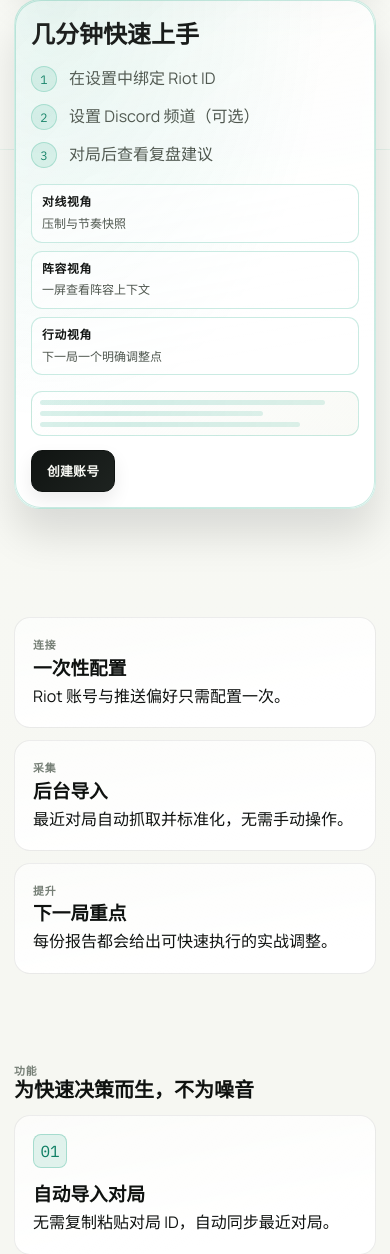
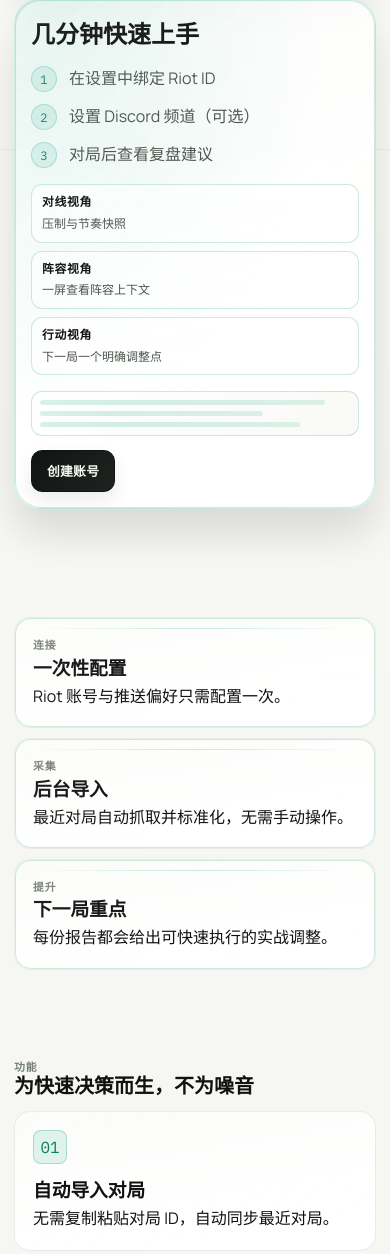
Before and after one commit to yd1008/lol-analyzer, a Flask app: page / in a window 390 px wide. Shown: the part 751-2005 px from the top of the page. Run offline with Flask 3, Linux system fonts and the light colour scheme.

Commit message:
feat: polish landing workflow nodes with futuristic surfaces

```diff
--- a/app/static/css/style.css
+++ b/app/static/css/style.css
@@ -2384,6 +2384,38 @@ h4,
     color: var(--text-secondary);
 }
 
+.workflow-track-future {
+    gap: 14px;
+}
+
+.workflow-node-future {
+    position: relative;
+    overflow: hidden;
+    backdrop-filter: blur(4px) saturate(108%);
+}
+
+.workflow-node-future::before {
+    content: "";
+    position: absolute;
+    inset: 0;
+    border-radius: inherit;
+    border: 1px solid var(--accent-border-subtle);
+    background: linear-gradient(145deg, rgba(255, 255, 255, 0.08) 0%, transparent 52%);
+    pointer-events: none;
+}
+
+.workflow-node-future::after {
+    content: "";
+    position: absolute;
+    left: 16px;
+    right: 16px;
+    top: 10px;
+    height: 1px;
+    background: linear-gradient(90deg, transparent 0%, var(--accent-border-strong) 50%, transparent 100%);
+    opacity: 0.68;
+    pointer-events: none;
+}
+
 .workflow-node,
 .feature-card,
 .step,
@@ -2680,6 +2712,7 @@ h4,
         white-space: normal;
         line-height: 1.35;
     }
+    .workflow-track-future { gap: 10px; }
     .features-grid, .steps, .metrics, .stats-grid, .match-stats-grid, .share-grid { grid-template-columns: 1fr; }
     .flash-messages { right: 12px; }
     .theme-toggle { width: 100%; justify-content: center; }
--- a/app/templates/main/landing.html
+++ b/app/templates/main/landing.html
@@ -69,18 +69,18 @@
 
 <section class="workflow-strip" id="workflow">
     <div class="container">
-        <div class="workflow-track">
-            <div class="workflow-node">
+        <div class="workflow-track workflow-track-future">
+            <div class="workflow-node workflow-node-future">
                 <div class="workflow-kicker">{{ lt('Connect', '连接') }}</div>
                 <h3>{{ lt('One-Time Setup', '一次性配置') }}</h3>
                 <p>{{ lt('Riot account and delivery preferences are configured once.', 'Riot 账号与推送偏好只需配置一次。') }}</p>
             </div>
-            <div class="workflow-node">
+            <div class="workflow-node workflow-node-future">
                 <div class="workflow-kicker">{{ lt('Collect', '采集') }}</div>
                 <h3>{{ lt('Background Import', '后台导入') }}</h3>
                 <p>{{ lt('Recent games are fetched and normalized without manual steps.', '最近对局自动抓取并标准化，无需手动操作。') }}</p>
             </div>
-            <div class="workflow-node">
+            <div class="workflow-node workflow-node-future">
                 <div class="workflow-kicker">{{ lt('Improve', '提升') }}</div>
                 <h3>{{ lt('Next-Game Focus', '下一局重点') }}</h3>
                 <p>{{ lt('Each report ends with a practical adjustment you can apply fast.', '每份报告都会给出可快速执行的实战调整。') }}</p>
```
Also changed, not shown: tests/test_routes.py (+2 -0 lines).
